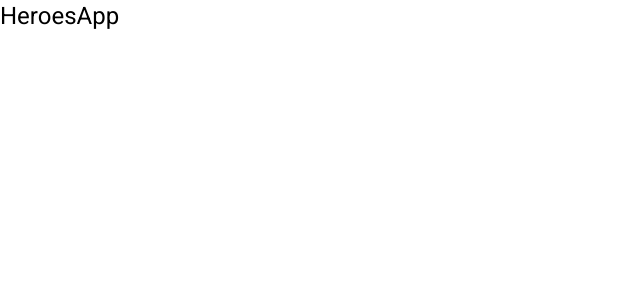
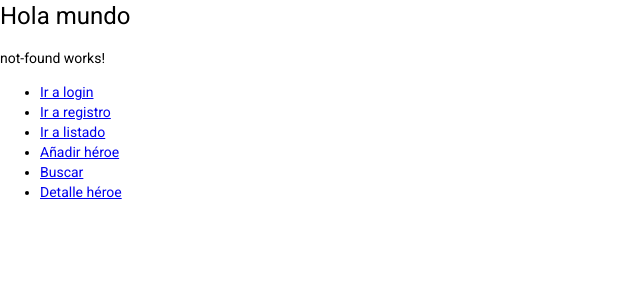
Before and after one commit to ErikaPalma/heroesApp, an Angular app: page / in a window 1280 px wide. Shown: the top 300 px of the page, without its empty margins (0-640 px from the left). Built offline with nearby package versions, Linux system fonts and the light colour scheme.

Commit message:
rutas principales, rutas hija y lazy load

```diff
--- /dev/null
+++ b/src/app/app-routing.module.ts
@@ -0,0 +1,29 @@
+import { NgModule } from '@angular/core';
+import { RouterModule, Routes } from '@angular/router';
+import { NotFoundComponent } from './shared/not-found/not-found.component';
+
+const routes: Routes = [
+  {
+    // Lazy load: indico que cargue los hijos del path 'auth'
+    path: 'auth',
+    // vienen del auth.module y cuando se carguen en memoria, devuelve las rutas que definí en el AuthModule
+    loadChildren: () => import('./auth/auth.module').then((m) => m.AuthModule),
+  },
+  {
+    // lazy load
+    path: 'heroes',
+    loadChildren: () =>
+      import('./heroes/heroes.module').then((m) => m.HeroesModule),
+  },
+  /*  Este componente lo puedo mostrar aquí porque está definido de forma
+  global en el app.module, el resto de componentes no (harán lazy load)*/
+  { path: '404', component: NotFoundComponent },
+  { path: '**', component: NotFoundComponent },
+];
+
+@NgModule({
+  declarations: [],
+  imports: [RouterModule.forRoot(routes)],
+  exports: [RouterModule],
+})
+export class AppRoutingModule {}
--- a/src/app/app.component.html
+++ b/src/app/app.component.html
@@ -1 +1,2 @@
-<h1>HeroesApp</h1>
+<h1>Hola mundo</h1>
+<router-outlet></router-outlet>
--- a/src/app/heroes/views/home/home.component.html
+++ b/src/app/heroes/views/home/home.component.html
@@ -1 +1,4 @@
-<p>home works!</p>
+<h1>HeroesApp</h1>
+<hr>
+
+<router-outlet></router-outlet>
--- a/src/app/shared/not-found/not-found.component.html
+++ b/src/app/shared/not-found/not-found.component.html
@@ -1 +1,22 @@
 <p>not-found works!</p>
+<ul>
+    <li>
+    <a routerLink="/auth/login">Ir a login</a>
+    </li>
+    <li>
+        <a routerLink="/auth/register">Ir a registro</a>
+     </li>
+
+     <li>
+        <a routerLink="/heroes/listado">Ir a listado</a>
+     </li>
+     <li>
+        <a routerLink="/heroes/agregar">Añadir héroe</a>
+     </li>
+     <li>
+        <a routerLink="/heroes/buscar">Buscar</a>
+     </li>
+     <li>
+        <a routerLink="/heroes/:id">Detalle héroe</a>
+     </li>
+</ul>
```
Also changed, not shown: src/app/app.module.ts (+7 -11 lines), src/app/auth/auth-routing.module.ts (added, +31 -0 lines), src/app/auth/auth.module.ts (+3 -6 lines), src/app/heroes/heroes-routing.module.ts (added, +49 -0 lines), src/app/heroes/heroes.module.ts (+9 -2 lines).
